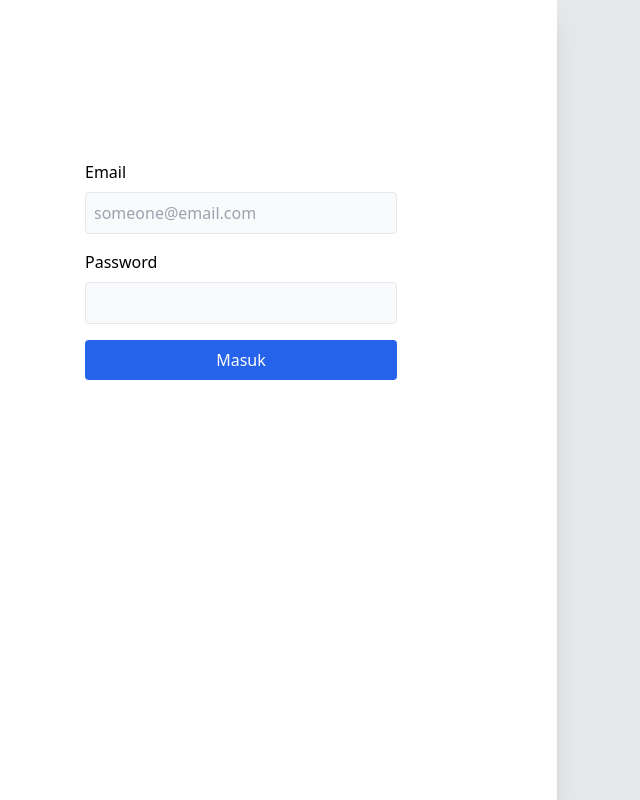
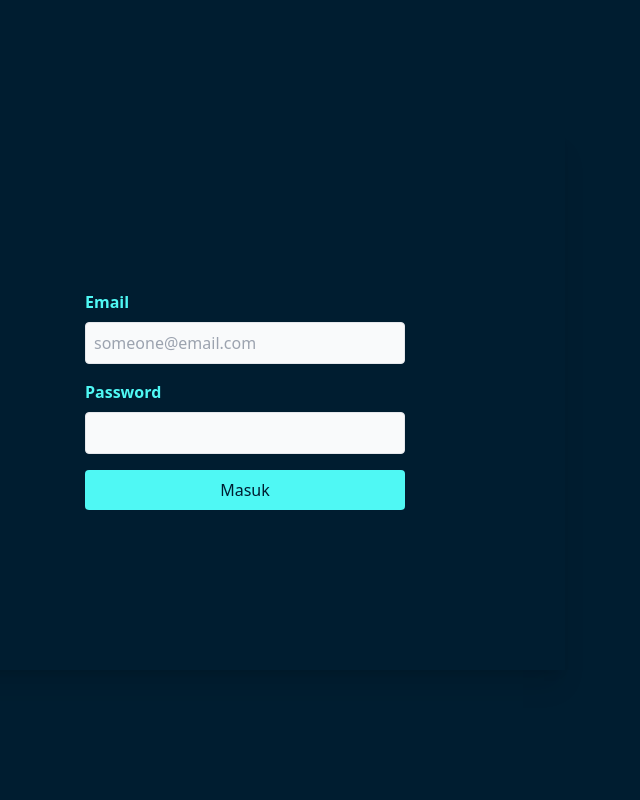
Before and after one commit to calvinkurniawann/review-restoo, a Vue app: page / in a window 1280 px wide. Shown: the whole page, without its empty margins (75-715 px from the left). Built offline with nearby package versions, Linux system fonts and the light colour scheme; no server answers.

Commit message:
refactor(login):tailwind & login

```diff
--- a/src/App.vue
+++ b/src/App.vue
@@ -3,7 +3,7 @@ import { RouterView } from "vue-router";
 </script>
 
 <template>
-  <div class="box-border antialiased bg-gray-200">
+  <div class="box-border antialiased bg-[#001D30] justify-center items-center">
     <RouterView />
   </div>
 </template>
--- a/src/views/LoginView.vue
+++ b/src/views/LoginView.vue
@@ -1,3 +1,5 @@
+
+
 <script setup>
 import { reactive, ref } from "vue";
 import { useRoute, useRouter } from "vue-router";
@@ -28,8 +30,8 @@ const onSubmit = async () => {
 </script>
 
 <template>
-  <main class="grid grid-cols-12 gap-4 min-h-screen">
-    <section class="col-span-6 bg-white h-full shadow-xl">
+  <main class="grid grid-cols-12 gap-0 min-h-screen justify-center content-center">
+    <section class="col-span-6 h-full shadow-xl ">
       <form
         method="post"
         :action="route.path"
@@ -37,7 +39,7 @@ const onSubmit = async () => {
         @submit.prevent="onSubmit"
       >
         <div class="mb-4">
-          <label for="email" class="block mb-2">Email</label>
+          <label for="email" class="block mb-2 text-[#4FF8F4] font-semibold">Email</label>
           <input
             v-model="credentials.email"
             type="email"
@@ -47,7 +49,7 @@ const onSubmit = async () => {
           />
         </div>
         <div class="mb-4">
-          <label for="password" class="block mb-2">Password</label>
+          <label for="password" class="block mb-2 text-[#4FF8F4] font-semibold">Password</label>
           <input
             v-model="credentials.password"
             type="password"
@@ -57,7 +59,7 @@ const onSubmit = async () => {
         </div>
         <button
           type="submit"
-          class="bg-blue-600 text-white p-2 w-full block hover:bg-blue-800 rounded transition-colors duration-200 select-none"
+          class="bg-[#4FF8F4] text-[#001D30] p-2 w-full block hover:bg-[#50E8ED] rounded transition-colors duration-200 select-none"
         >
           Masuk
         </button>
```
